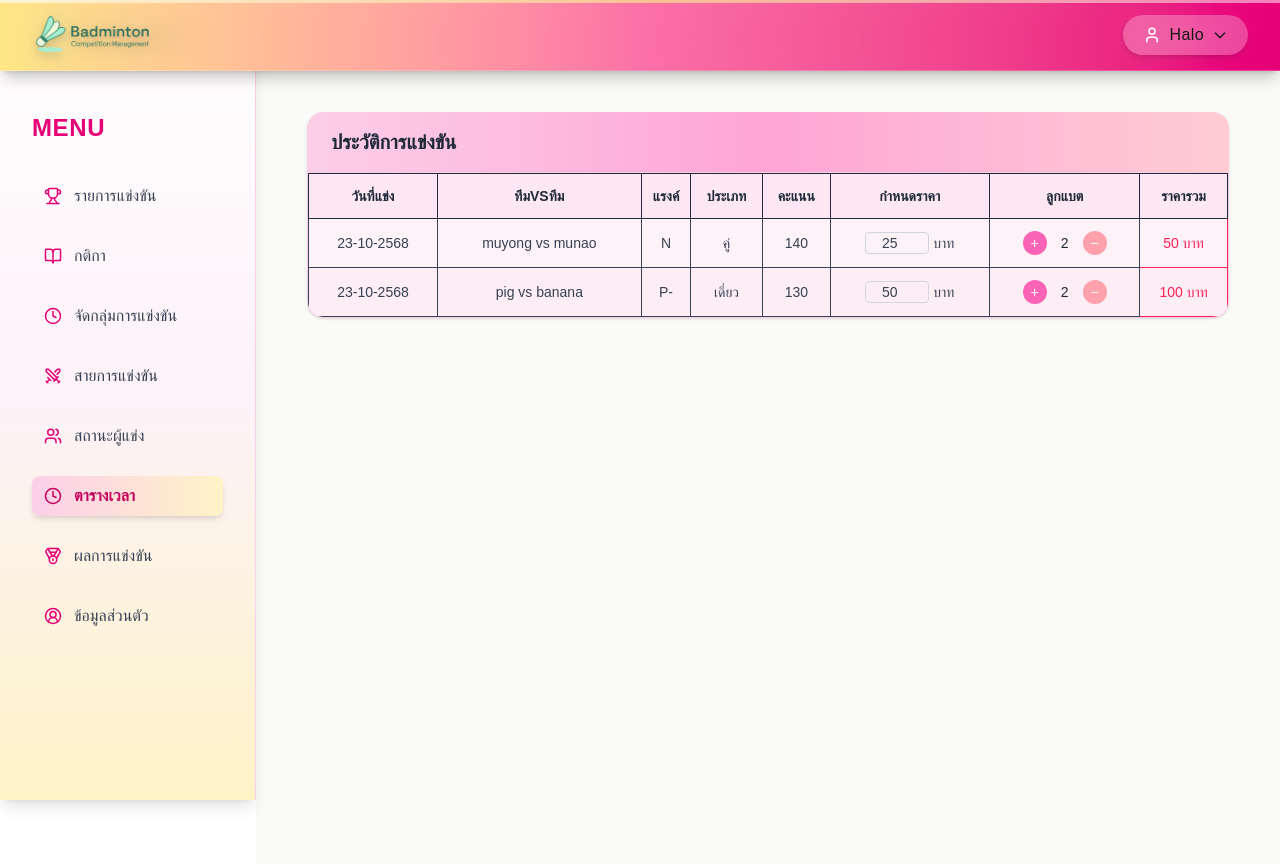
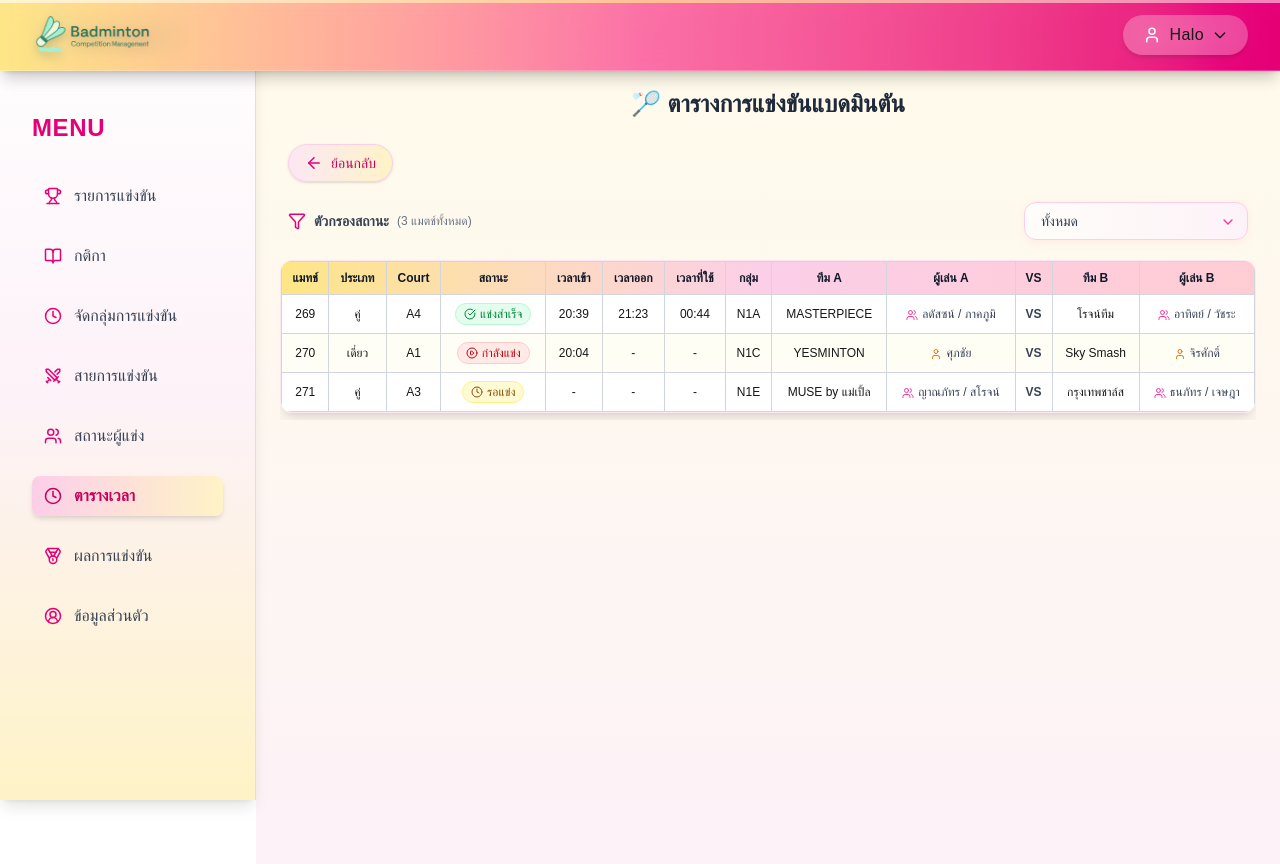
Before and after one commit to piyathida2310/badminton, a Next.js app in the folder frontend/: page /manage/match-history in a window 1280 px wide. Built offline with nearby package versions, Linux system fonts and the light colour scheme.

Commit message:
ปรับไฟล์ court running  วางผิดตำแหน่ง

```diff
--- a/frontend/src/app/(main)/manage/group/court-running/page.tsx
+++ /dev/null
@@ -1,14 +0,0 @@
-import MatchTable from "../../../../../../components/matchTable";
-
-export default function Home() {
-  return (
-    <main className="min-h-screen bg-gradient-to-b from-amber-50 to-pink-50 p-6">
-      <h1 className="text-2xl font-bold text-center mb-4 text-gray-800">
-        🏸 ตารางการแข่งขันแบดมินตัน
-      </h1>
-
-
-      <MatchTable />
-    </main>
-  );
-}
--- /dev/null
+++ b/frontend/src/app/(main)/manage/group/group-stage-scores/page.tsx
@@ -0,0 +1,9 @@
+import React from 'react'
+
+const page = () => {
+  return (
+    <div>ตามตาราง execl ชื่อ NB</div>
+  )
+}
+
+export default page
--- a/frontend/src/app/(main)/manage/group/page.tsx
+++ b/frontend/src/app/(main)/manage/group/page.tsx
@@ -119,7 +119,7 @@ export default function TournamentGroupPage() {
             key={group.name}
             whileHover={{ scale: 1.04 }}
             transition={{ type: "spring", stiffness: 200, damping: 15 }}
-            onClick={() => router.push("/manage/group/court-running")} // 🆕 เมื่อคลิกแล้วเด้งไปหน้าใหม่
+            onClick={() => router.push("/manage/group/group-stage-scores")} // 🆕 เมื่อคลิกแล้วเด้งไปหน้าใหม่
             className={`cursor-pointer w-full max-w-[280px] sm:max-w-[260px] md:max-w-[280px] rounded-2xl border-2 bg-gradient-to-b ${group.color} shadow-md hover:shadow-xl backdrop-blur-sm`}
           >
             <div
--- a/frontend/src/app/(main)/manage/match-history/page.tsx
+++ b/frontend/src/app/(main)/manage/match-history/page.tsx
@@ -1,153 +1,14 @@
-"use client";
+import MatchTable from "../../../../../components/matchTable"
 
-import React, { useState } from "react";
-
-interface Match {
-  date: string;
-  teams: string;
-  rank: string;
-  type: string;
-  score: number;
-  price: number; // ราคาต่อลูกแบต
-  shuttle: number;
-  total: number;
-}
-
-export default function HistoryPage() {
-  const [matches, setMatches] = useState<Match[]>([
-    {
-      date: "23-10-2568",
-      teams: "muyong vs munao",
-      rank: "N",
-      type: "คู่",
-      score: 140,
-      price: 25,
-      shuttle: 2,
-      total: 50,
-    },
-    {
-      date: "23-10-2568",
-      teams: "pig vs banana",
-      rank: "P-",
-      type: "เดี่ยว",
-      score: 130,
-      price: 50,
-      shuttle: 2,
-      total: 100,
-    },
-  ]);
-
-  // เพิ่มลูกแบต
-  const handleAddShuttle = (index: number) => {
-    const updated = [...matches];
-    updated[index].shuttle += 1;
-    updated[index].total = updated[index].price * updated[index].shuttle;
-    setMatches(updated);
-  };
-
-  // ลดลูกแบต
-  const handleRemoveShuttle = (index: number) => {
-    const updated = [...matches];
-    if (updated[index].shuttle > 0) {
-      updated[index].shuttle -= 1;
-      updated[index].total = updated[index].price * updated[index].shuttle;
-      setMatches(updated);
-    }
-  };
-
-  // เปลี่ยนราคาต่อลูก
-  const handlePriceChange = (index: number, value: string) => {
-    const updated = [...matches];
-    const newPrice = parseFloat(value) || 0;
-    updated[index].price = newPrice;
-    updated[index].total = newPrice * updated[index].shuttle;
-    setMatches(updated);
-  };
-
+export default function Home() {
   return (
-    <main className="min-h-screen bg-[#fafaf8] flex flex-col items-center pt-12 pb-20">
-      {/* Header */}
-      <div className="bg-gradient-to-r from-pink-200 via-pink-300 to-rose-200 w-[90%] max-w-5xl rounded-t-2xl shadow-md px-6 py-4 flex items-center justify-between">
-        <h1 className="text-xl font-semibold text-gray-800">
-          ประวัติการแข่งขัน
-        </h1>
-
-      </div>
-
-      {/* Table */}
-      <div className="w-[90%] max-w-5xl bg-pink-50 border border-pink-200 rounded-b-2xl shadow-sm overflow-hidden">
-        <table className="w-full text-center text-sm text-gray-700">
-          <thead className="bg-pink-100 text-gray-800">
-            <tr>
-              <th className="py-3 border">วันที่แข่ง</th>
-              <th className="py-3 border">ทีมVSทีม</th>
-              <th className="py-3 border">แรงค์</th>
-              <th className="py-3 border">ประเภท</th>
-              <th className="py-3 border">คะแนน</th>
-              <th className="py-3 border">กำหนดราคา</th>
-              <th className="py-3 border">ลูกแบต</th>
-              <th className="py-3 border">ราคารวม</th>
-            </tr>
-          </thead>
-          <tbody>
-            {matches.map((match, index) => (
-              <tr
-                key={index}
-                className={`hover:bg-pink-100 transition ${
-                  index % 2 === 0 ? "bg-pink-50" : "bg-pink-100/40"
-                }`}
-              >
-                <td className="py-3 border">{match.date}</td>
-                <td className="py-3 border">{match.teams}</td>
-                <td className="py-3 border">{match.rank}</td>
-                <td className="py-3 border">{match.type}</td>
-                <td className="py-3 border">{match.score}</td>
-
-                {/* ราคาต่อลูก */}
-                <td className="py-3 border">
-                  <input
-                    type="number"
-                    value={match.price}
-                    onChange={(e) =>
-                      handlePriceChange(index, e.target.value)
-                    }
-                    className="w-16 border border-gray-300 rounded px-1 text-center"
-                  />{" "}
-                  บาท
-                </td>
-
-                {/* ลูกแบต */}
-                <td className="py-3 border">
-                  <div className="flex items-center justify-center gap-2">
+    <main className="min-h-screen bg-gradient-to-b from-amber-50 to-pink-50 p-6">
+      <h1 className="text-2xl font-bold text-center mb-4 text-gray-800">
+        🏸 ตารางการแข่งขันแบดมินตัน
+      </h1>
 
 
-                    <button
-                      onClick={() => handleAddShuttle(index)}
-                      className="w-6 h-6 bg-pink-400 text-white rounded-full hover:bg-pink-500 transition"
-                    >
-                      +
-                    </button>
-                    <span className="text-gray-800 w-5 text-center">
-                      {match.shuttle}
-                    </span>
-                     <button
-                      onClick={() => handleRemoveShuttle(index)}
-                      className="w-6 h-6 bg-rose-300 text-white rounded-full hover:bg-rose-400 transition"
-                    >
-                      −
-                    </button>
-                  </div>
-                </td>
-
-                {/* ราคารวม */}
-                <td className="py-3 border font-medium text-rose-500">
-                  {match.total.toLocaleString()} บาท
-                </td>
-              </tr>
-            ))}
-          </tbody>
-        </table>
-      </div>
+      <MatchTable />
     </main>
   );
 }
```
